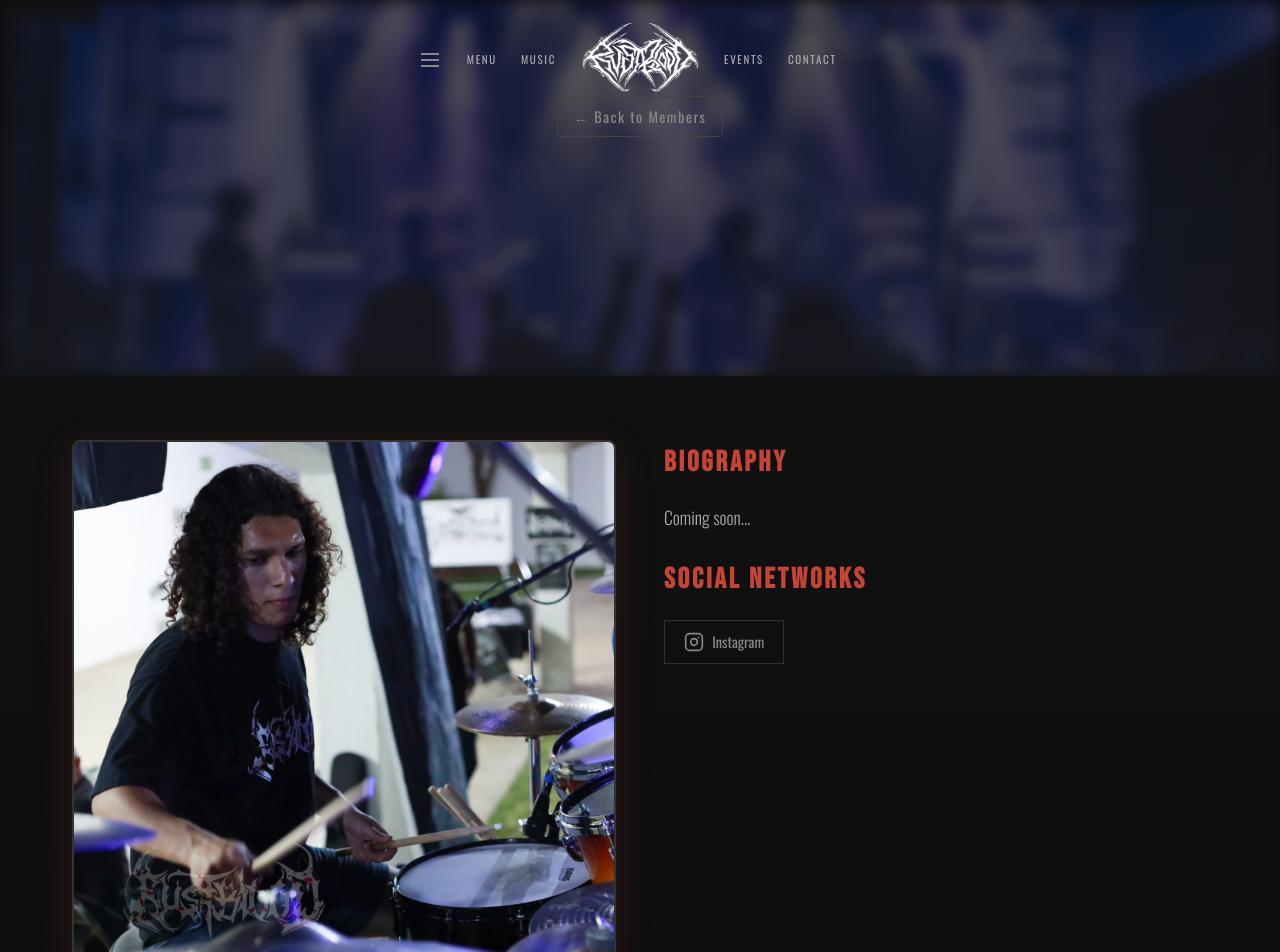
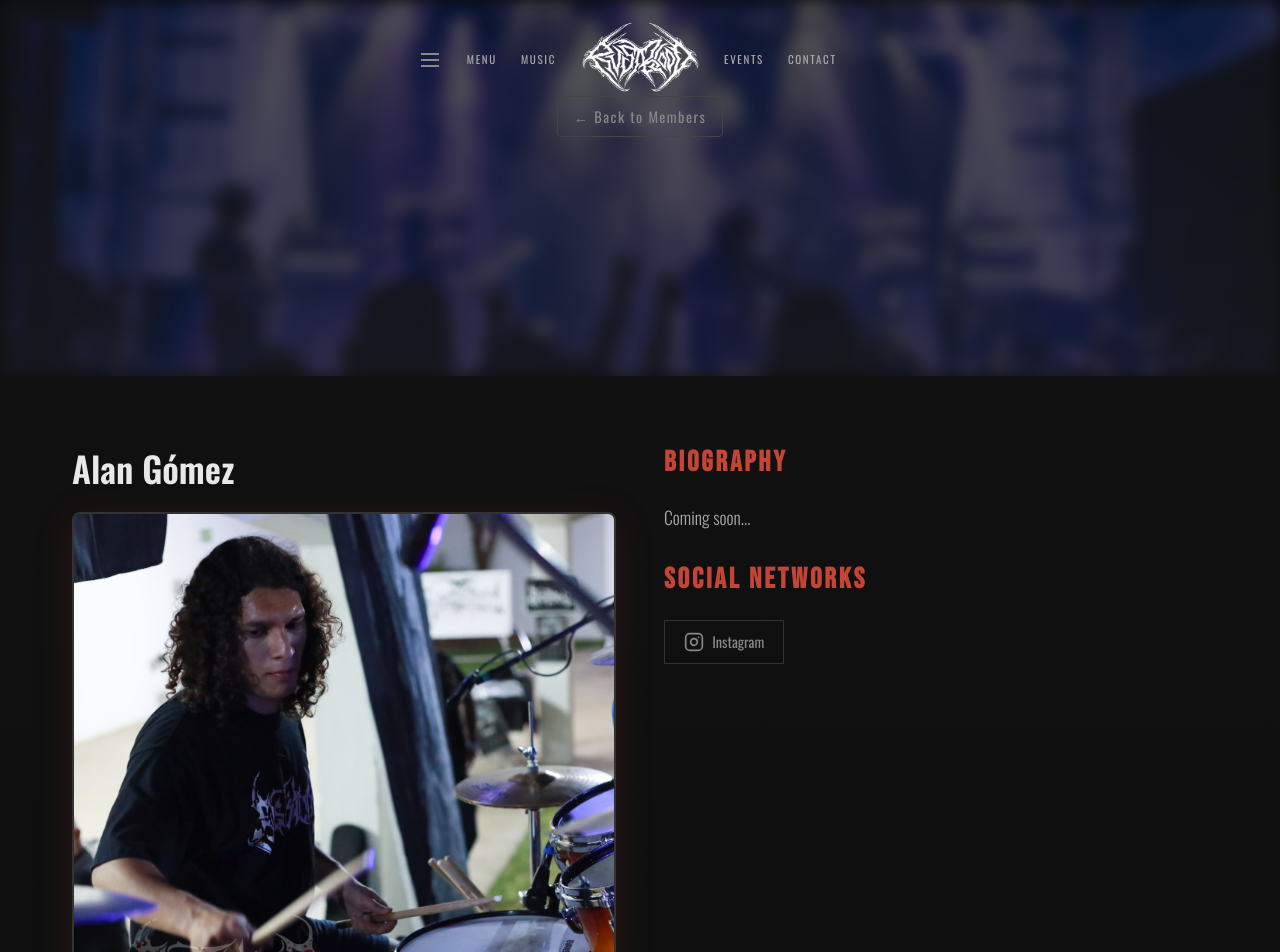
Before and after one commit to jorgemg1414/Rustblood, a Vue app in the folder frontend/: page /miembros/alan in a window 1280 px wide. Shown: the top 952 px of the page. Built offline with nearby package versions, Linux system fonts and the light colour scheme.

Commit message:
Nombre en cada bio del integrante

```diff
--- a/frontend/src/views/MiembroDetailView.vue
+++ b/frontend/src/views/MiembroDetailView.vue
@@ -163,8 +163,11 @@ onMounted(() => {
     <section class="content-section">
       <div class="container">
         <div class="profile-section">
-          <div class="main-photo">
-            <img :src="member?.photo" :alt="member?.name" />
+          <div class="photo-column">
+            <h2 class="member-fullname">{{ member?.name }}</h2>
+            <div class="main-photo">
+              <img :src="member?.photo" :alt="member?.name" />
+            </div>
           </div>
 
           <div class="info-panel">
@@ -327,6 +330,11 @@ onMounted(() => {
   margin-bottom: 3rem;
 }
 
+.photo-column {
+  display: flex;
+  flex-direction: column;
+}
+
 .photos-section {
   margin-top: 3rem;
   padding-top: 3rem;
@@ -418,6 +426,11 @@ onMounted(() => {
   font-size: 1.8rem;
   letter-spacing: 0.1em;
   color: #c44536;
+  margin-bottom: 1rem;
+}
+
+.member-fullname {
+  font-size: 2.2rem;
   margin-bottom: 1rem;
 }
 
```
